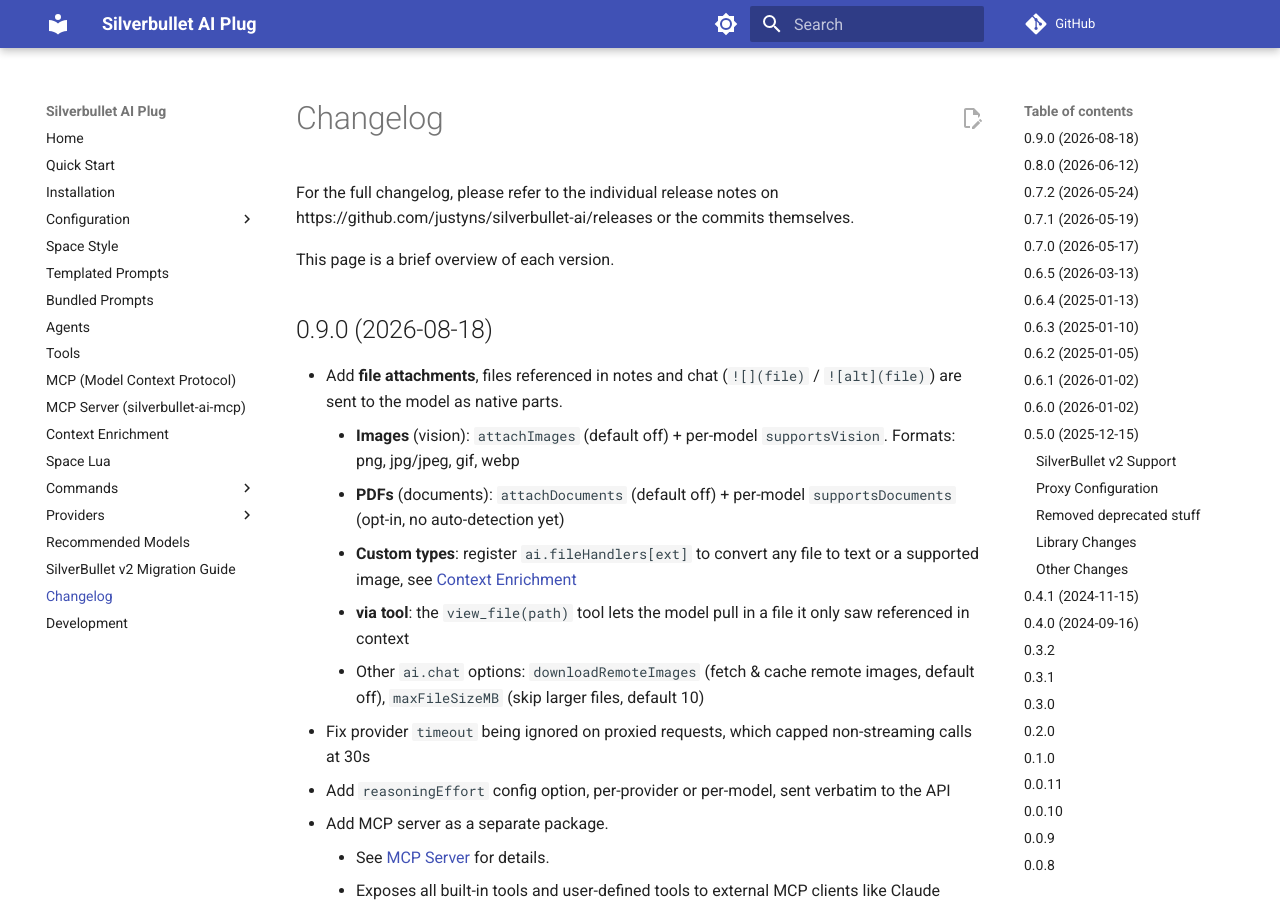
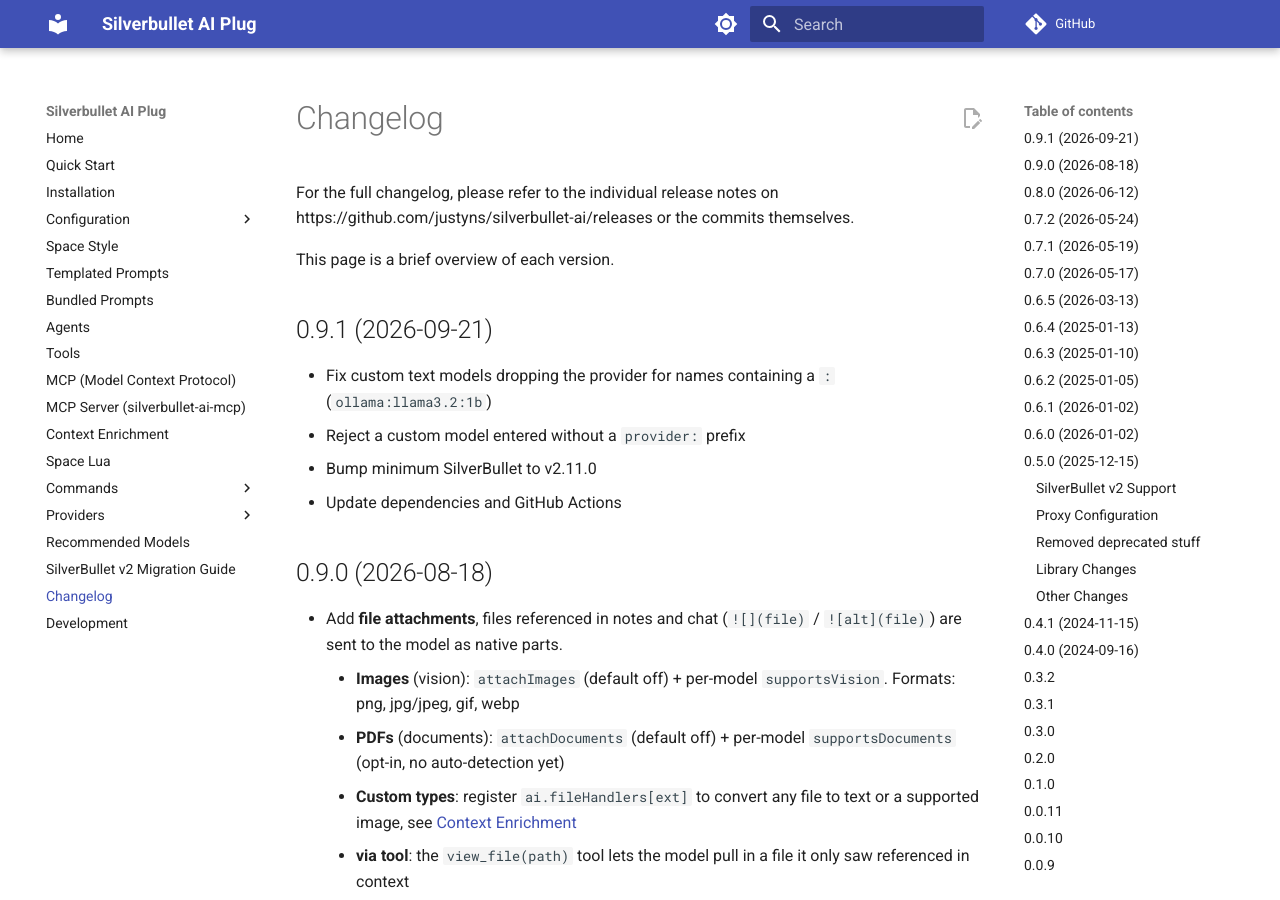
Before and after one commit to justyns/silverbullet-ai, an MkDocs documentation site: the page built from docs/Changelog.md, in a window 1280 px wide and 900 px high. Built offline with MkDocs 1.6.1 and Material for MkDocs 9.7.7, drawn with Linux system fonts in a browser that asks for light colours; comment, search, counter and statistics services are not loaded.

Commit message:
Prepare 0.9.1 release

````diff
--- a/docs/Changelog.md
+++ b/docs/Changelog.md
@@ -1,6 +1,13 @@
 For the full changelog, please refer to the individual release notes on https://github.com/justyns/silverbullet-ai/releases or the commits themselves.
 
 This page is a brief overview of each version.
+
+## 0.9.1 (2026-09-21)
+
+- Fix custom text models dropping the provider for names containing a `:` (`ollama:llama3.2:1b`)
+- Reject a custom model entered without a `provider:` prefix
+- Bump minimum SilverBullet to v2.11.0
+- Update dependencies and GitHub Actions
 
 ## 0.9.0 (2026-08-18)
 
--- a/docs/Installation.md
+++ b/docs/Installation.md
@@ -12,7 +12,7 @@
 
 **Specific release:**
 ```
-ghr:justyns/silverbullet-ai@0.9.0/PLUG.md
+ghr:justyns/silverbullet-ai@0.9.1/PLUG.md
 ```
 
 See [GitHub Releases](https://github.com/justyns/silverbullet-ai/releases) for available versions.
--- a/package.json
+++ b/package.json
@@ -1,6 +1,6 @@
 {
   "name": "silverbullet-ai",
-  "version": "0.9.0",
+  "version": "0.9.1",
   "private": true,
   "type": "module",
   "scripts": {
````
Also changed, not shown: README.md (+1 -1 lines), 1 other file.
